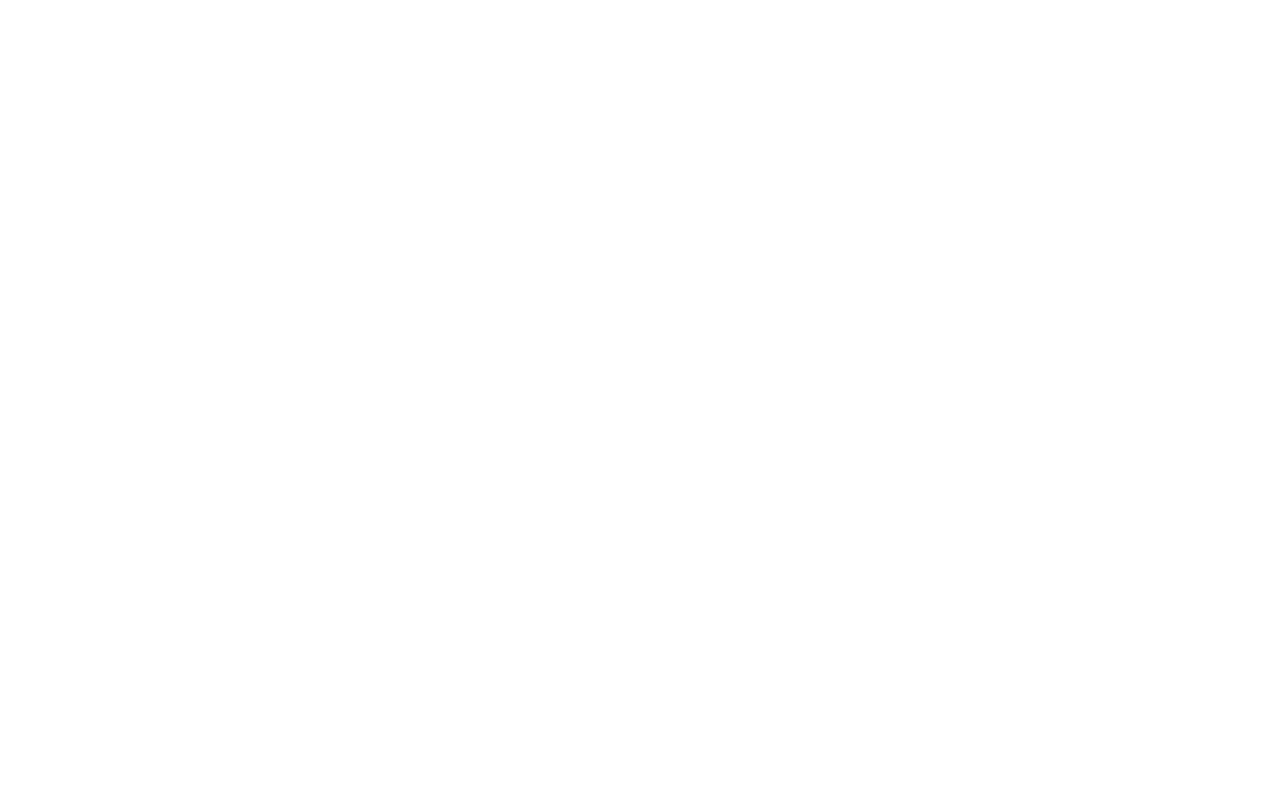
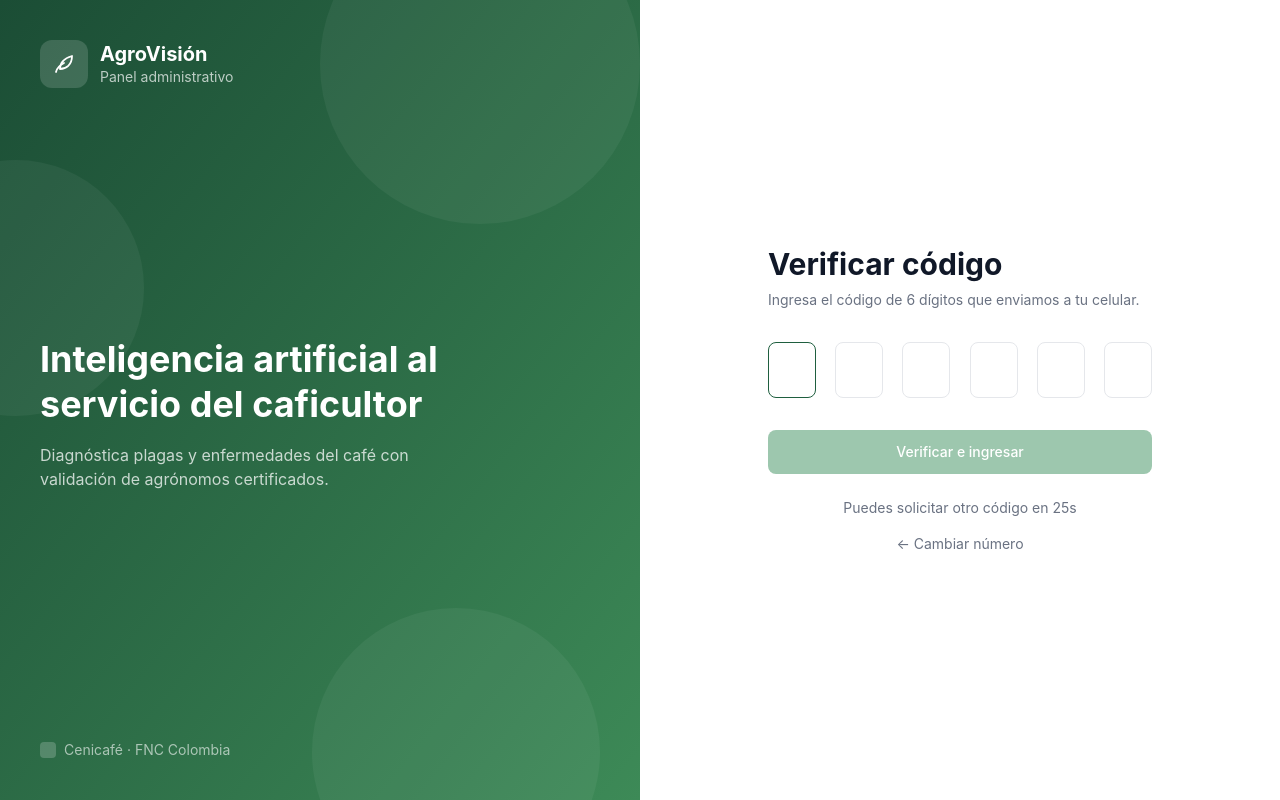
Before and after one commit to CristianT71/agrovision-panel, a React (Vite) app: page /verificar in a window 1280 px wide. Before the commit this address had no page. Built offline with nearby package versions, Linux system fonts and the light colour scheme.

Commit message:
feat: Agregar pantalla del codigo de verificacion OTP

```diff
--- a/src/App.tsx
+++ b/src/App.tsx
@@ -1,6 +1,7 @@
 import { BrowserRouter, Routes, Route, Navigate } from 'react-router-dom'
 import Login from './pages/Login/Login'
 import RequestAccess from './pages/RequestAccess/RequestAccess'
+import VerifyOtp from './pages/VerifyOtp/VerifyOtp'
 
 function App() {
   return (
@@ -9,6 +10,7 @@
         <Route path="/" element={<Navigate to="/login" replace />} />
         <Route path="/login" element={<Login />} />
         <Route path="/solicitar-acceso" element={<RequestAccess />} />
+        <Route path="/verificar" element={<VerifyOtp/>} />
       </Routes>
     </BrowserRouter>
   )
--- a/src/pages/Login/Login.tsx
+++ b/src/pages/Login/Login.tsx
@@ -1,5 +1,5 @@
 import { useState } from 'react'
-import { Link } from 'react-router-dom'
+import { Link, useNavigate } from 'react-router-dom'
 import AuthLayout from '../../layouts/AuthLayout/AuthLayout'
 import Button from '../../components/Button/Button'
 
@@ -14,6 +14,7 @@
 ]
 
 export default function Login() {
+  const navigate = useNavigate()
   const [role, setRole] = useState<Role>('profesional')
   const [dial, setDial] = useState('+57')
   const [phone, setPhone] = useState('')
@@ -70,7 +71,7 @@
       </div>
 
       <div className="mt-6">
-        <Button disabled={!isValid}>
+        <Button disabled={!isValid} onClick={() => navigate('/verificar')}>
           <svg viewBox="0 0 24 24" fill="none" stroke="currentColor" strokeWidth="1.8" className="h-4 w-4">
             <path d="M5 4h4l2 5-2.5 1.5a11 11 0 0 0 5 5L15 13l5 2v4a1 1 0 0 1-1 1A16 16 0 0 1 4 5a1 1 0 0 1 1-1Z" strokeLinejoin="round" />
           </svg>
--- /dev/null
+++ b/src/pages/VerifyOtp/VerifyOtp.tsx
@@ -0,0 +1,132 @@
+import { useEffect, useRef, useState } from 'react'
+import { useNavigate } from 'react-router-dom'
+import AuthLayout from '../../layouts/AuthLayout/AuthLayout'
+import Button from '../../components/Button/Button'
+
+const OTP_LENGTH = 6
+const RESEND_SECONDS = 30
+
+export default function VerifyOtp() {
+  const navigate = useNavigate()
+  const [code, setCode] = useState<string[]>(Array(OTP_LENGTH).fill(''))
+  const [seconds, setSeconds] = useState(RESEND_SECONDS)
+  const inputsRef = useRef<Array<HTMLInputElement | null>>([])
+
+  // Contador de reenvío — RF-01.5
+  useEffect(() => {
+    if (seconds === 0) return
+    const id = setInterval(() => setSeconds((s) => s - 1), 1000)
+    return () => clearInterval(id)
+  }, [seconds])
+
+  useEffect(() => {
+    inputsRef.current[0]?.focus()
+  }, [])
+
+  const isComplete = code.every((d) => d !== '')
+
+  // Escritura secuencial — RF-01.4
+  const handleChange = (index: number, value: string) => {
+    const digit = value.replace(/\D/g, '').slice(-1)
+    if (!digit) return
+
+    const next = [...code]
+    next[index] = digit
+    setCode(next)
+
+    if (index < OTP_LENGTH - 1) inputsRef.current[index + 1]?.focus()
+  }
+
+  const handleKeyDown = (index: number, e: React.KeyboardEvent<HTMLInputElement>) => {
+    if (e.key === 'Backspace') {
+      e.preventDefault()
+      const next = [...code]
+      if (next[index]) {
+        next[index] = ''
+        setCode(next)
+      } else if (index > 0) {
+        next[index - 1] = ''
+        setCode(next)
+        inputsRef.current[index - 1]?.focus()
+      }
+    }
+    if (e.key === 'ArrowLeft' && index > 0) inputsRef.current[index - 1]?.focus()
+    if (e.key === 'ArrowRight' && index < OTP_LENGTH - 1) inputsRef.current[index + 1]?.focus()
+  }
+
+  // Pegar el código completo
+  const handlePaste = (e: React.ClipboardEvent) => {
+    e.preventDefault()
+    const pasted = e.clipboardData.getData('text').replace(/\D/g, '').slice(0, OTP_LENGTH)
+    if (!pasted) return
+    const next = Array(OTP_LENGTH).fill('')
+    pasted.split('').forEach((d, i) => (next[i] = d))
+    setCode(next)
+    inputsRef.current[Math.min(pasted.length, OTP_LENGTH - 1)]?.focus()
+  }
+
+  const handleResend = () => {
+    setSeconds(RESEND_SECONDS)
+    setCode(Array(OTP_LENGTH).fill(''))
+    inputsRef.current[0]?.focus()
+  }
+
+  return (
+    <AuthLayout>
+      <h2 className="text-3xl font-bold text-gray-900">Verificar código</h2>
+      <p className="mt-2 text-sm text-gray-500">
+        Ingresa el código de 6 dígitos que enviamos a tu celular.
+      </p>
+
+      {/* Casillas del OTP */}
+      <div className="mt-8 flex justify-between gap-2" onPaste={handlePaste}>
+        {code.map((digit, i) => (
+          <input
+            key={i}
+            ref={(el) => {
+              inputsRef.current[i] = el
+            }}
+            type="text"
+            inputMode="numeric"
+            maxLength={1}
+            value={digit}
+            onChange={(e) => handleChange(i, e.target.value)}
+            onKeyDown={(e) => handleKeyDown(i, e)}
+            className={`h-14 w-12 rounded-lg border text-center text-xl font-semibold text-gray-900 transition focus:border-[#1f5f3f] focus:outline-none ${
+              digit ? 'border-[#1f5f3f] bg-[#f3f9f5]' : 'border-gray-200 bg-white'
+            }`}
+          />
+        ))}
+      </div>
+
+      <div className="mt-8">
+        <Button disabled={!isComplete}>Verificar e ingresar</Button>
+      </div>
+
+      {/* Reenvío bloqueado 30s — RF-01.5 */}
+      <p className="mt-6 text-center text-sm text-gray-500">
+        {seconds > 0 ? (
+          <>Puedes solicitar otro código en {seconds}s</>
+        ) : (
+          <button
+            type="button"
+            onClick={handleResend}
+            className="font-medium text-[#2f7d4f] hover:underline"
+          >
+            Reenviar código
+          </button>
+        )}
+      </p>
+
+      <p className="mt-4 text-center text-sm">
+        <button
+          type="button"
+          onClick={() => navigate('/login')}
+          className="text-gray-500 hover:text-gray-700"
+        >
+          ← Cambiar número
+        </button>
+      </p>
+    </AuthLayout>
+  )
+}
```
